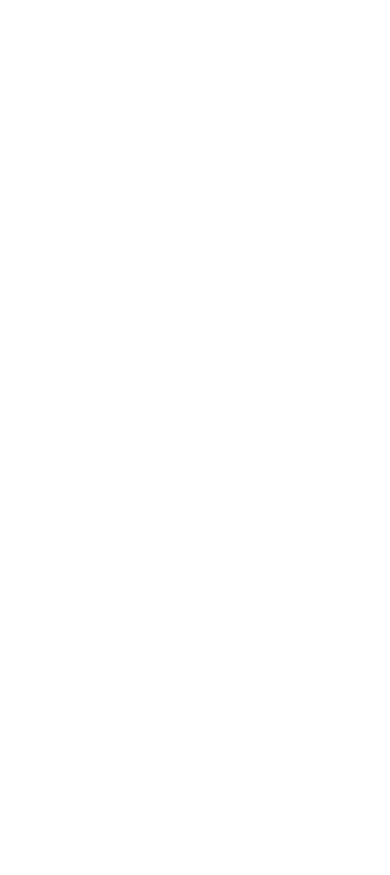
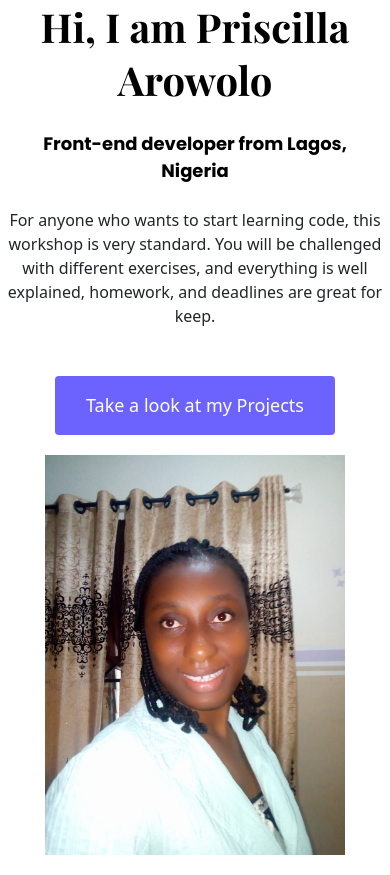
Before and after one commit to Prisca-svg/portfolio-project-homepage, a plain HTML site: page about.html in a window 390 px wide. Before the commit the page ends 844 px from the top, so only its background shows below. Drawn offline with nearby package versions, Linux system fonts and the light colour scheme; a web font is replaced by a local one.

Commit message:
Create the about.html page and work on the content

```diff
--- a/about.html
+++ b/about.html
@@ -1,11 +1,30 @@
-<!DOCTYPE html>
+<!doctype html>
 <html lang="en">
-<head>
-    <meta charset="UTF-8">
-    <meta name="viewport" content="width=device-width, initial-scale=1.0">
-    <title>Document</title>
+  <head>
+    <meta charset="utf-8">
+    <meta name="viewport" content="width=device-width, initial-scale=1">
+    <link rel="preconnect" href="https://fonts.googleapis.com">
+<link rel="preconnect" href="https://fonts.gstatic.com" crossorigin>
+<link href="https://fonts.googleapis.com/css2?family=Poppins:wght@400;500;700&display=swap" rel="stylesheet">
+<link rel="preconnect" href="https://fonts.googleapis.com">
+<link rel="preconnect" href="https://fonts.gstatic.com" crossorigin>
+<link href="https://fonts.googleapis.com/css2?family=Playfair+Display:ital,wght@0,400..900;1,400..900&family=Poppins:wght@400;500;700&display=swap" rel="stylesheet">
+<script src="https://kit.fontawesome.com/30944e81c3.js" crossorigin="anonymous"></script>
+    <link href="https://cdn.jsdelivr.net/npm/bootstrap@5.3.3/dist/css/bootstrap.min.css" rel="stylesheet" integrity="sha384-QWTKZyjpPEjISv5WaRU9OFeRpok6YctnYmDr5pNlyT2bRjXh0JMhjY6hW+ALEwIH" crossorigin="anonymous">
+<link rel="stylesheet" href="styles/project.css">
+<title>Homepage for Priscilla Arowolo</title>
 </head>
-<body>
-
+</body>
+<div class="container about-section">
+    <div class="row">
+        <div class="col-md-6">
+<h1>Hi, I am Priscilla Arowolo</h1>
+<h2 class="m-4">Front-end developer from Lagos, Nigeria</h2>
+<p class="mb-5">For anyone who wants to start learning code, this workshop is very standard. You will be challenged with different exercises, and everything is well explained, homework, and deadlines are great for keep.</p>
+<a href="" class="btn btn-branding">Take a look at my Projects</a></div>
+<div class="col-md-6">
+<img src="/images/IMG_20210823_073623.jpg" class="img-fluid" width="300px" alt=""></div></div>
+</div>
+<script src="https://cdn.jsdelivr.net/npm/bootstrap@5.3.3/dist/js/bootstrap.bundle.min.js" integrity="sha384-YvpcrYf0tY3lHB60NNkmXc5s9fDVZLESaAA55NDzOxhy9GkcIdslK1eN7N6jIeHz" crossorigin="anonymous"></script>
 </body>
 </html>
--- a/styles/project.css
+++ b/styles/project.css
@@ -73,7 +73,21 @@ p{
 .dictionary-image{
     padding: 50px 20px;
 }
-
+.about-section h1{
+    font-size:50px;
+    line-height: 80px;
+}
+.about-section h2{
+    font-size: 18px;
+    font-family: var(--default-font-family);
+}
+.about-section img{
+    border-radius: 4px;
+}
+.about-section{
+    padding: 160px 20px;
+    text-align: center;
+}
 @media (max-width:960px){
     h1{
         font-size: 40px;
@@ -93,4 +107,14 @@ p{
     p{
         line-height: 1.5;
     }
+    .about-section img{
+        padding: 20px 0;
+    }
+    .about-section{
+        padding: 0;
+    }
+    .about-section h1{
+        font-size: 40px;
+        line-height: normal;
+    }
 }
```
Also changed, not shown: images/IMG_20210823_073623.jpg (added).
